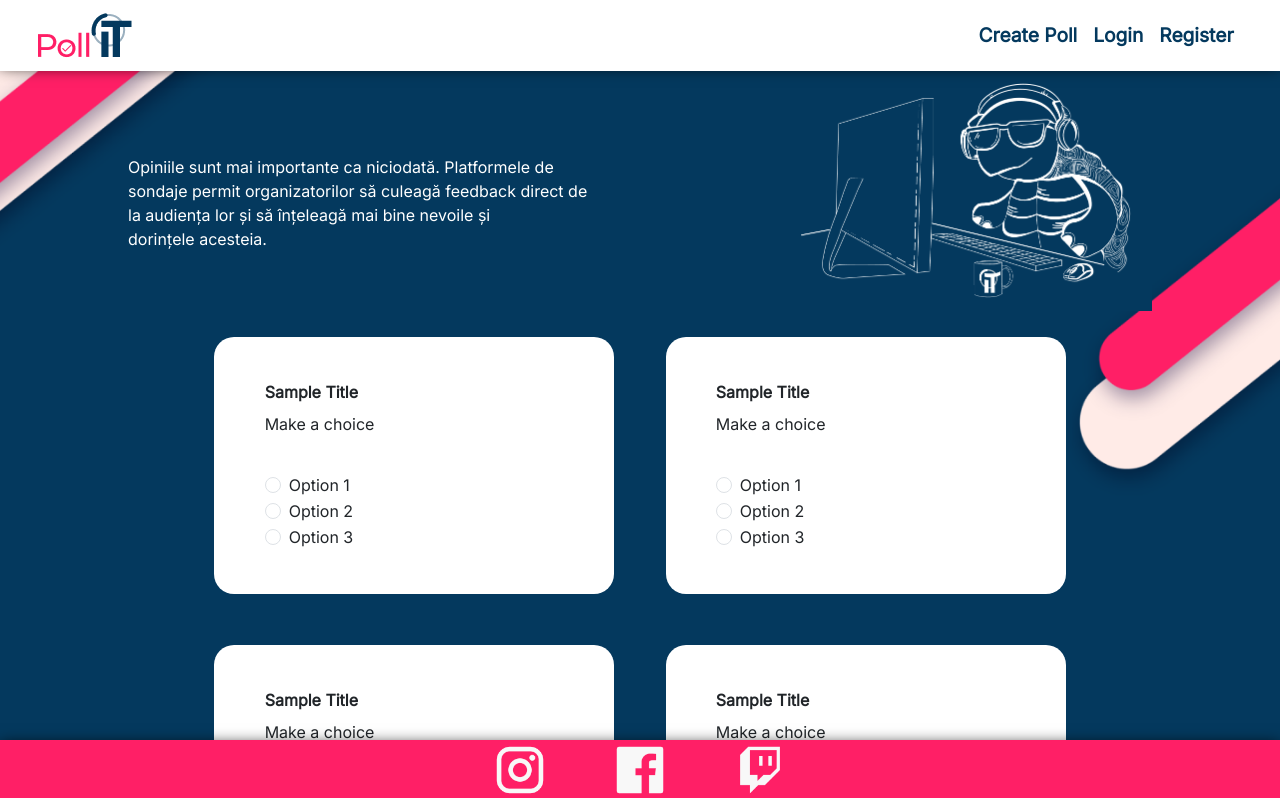
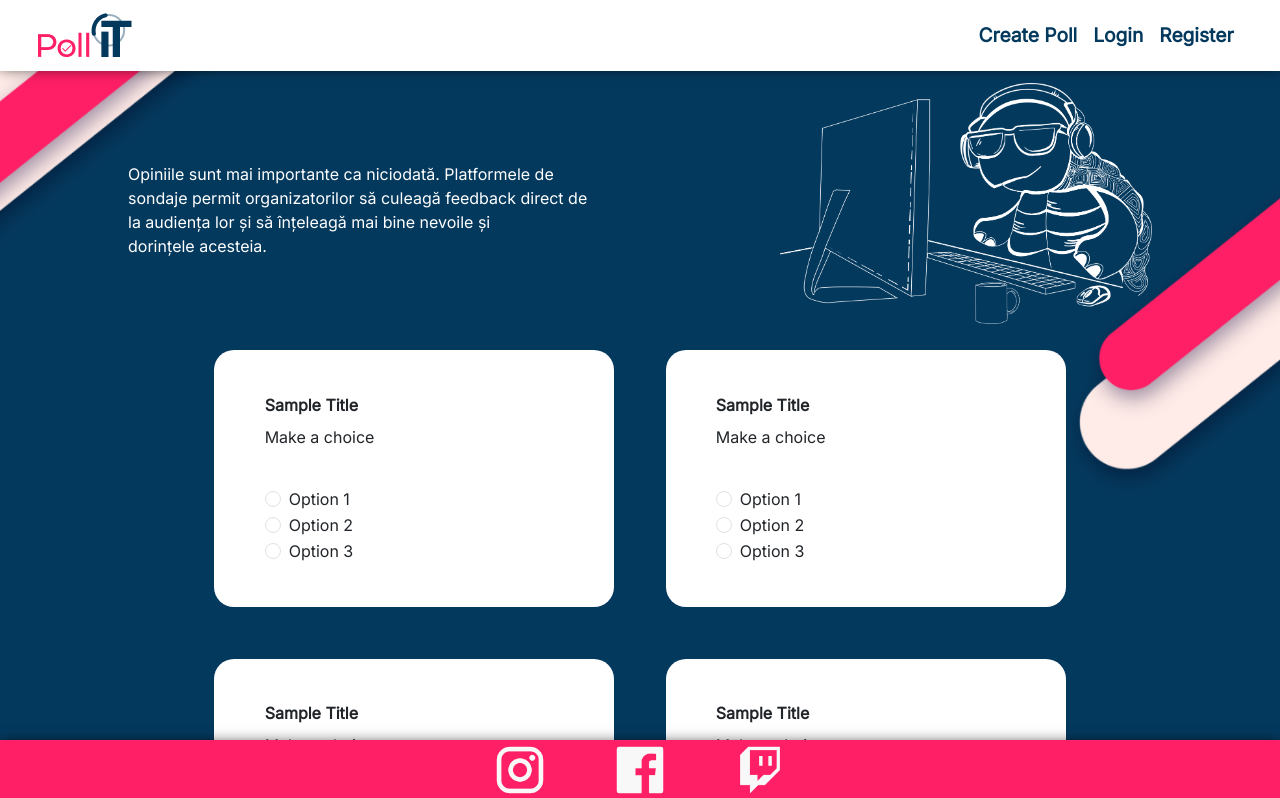
Before and after one commit to AndreiP256/LSAC_Pool_IT, a React (Create React App) app in the folder frontend/: page / in a window 1280 px wide. Shown: the top 798 px of the page. Built offline with nearby package versions, Linux system fonts and the light colour scheme.

Commit message:
Changed Turtle image to transparent PNG

```diff
--- a/frontend/src/pages/home/home.css
+++ b/frontend/src/pages/home/home.css
@@ -29,6 +29,7 @@ body {
 
         max-width: 500px;
         padding-right: 10%;
+        padding-top: 1%;
     }
 
     .par{
```
Also changed, not shown: frontend/src/assets/images/testoasa.png.
